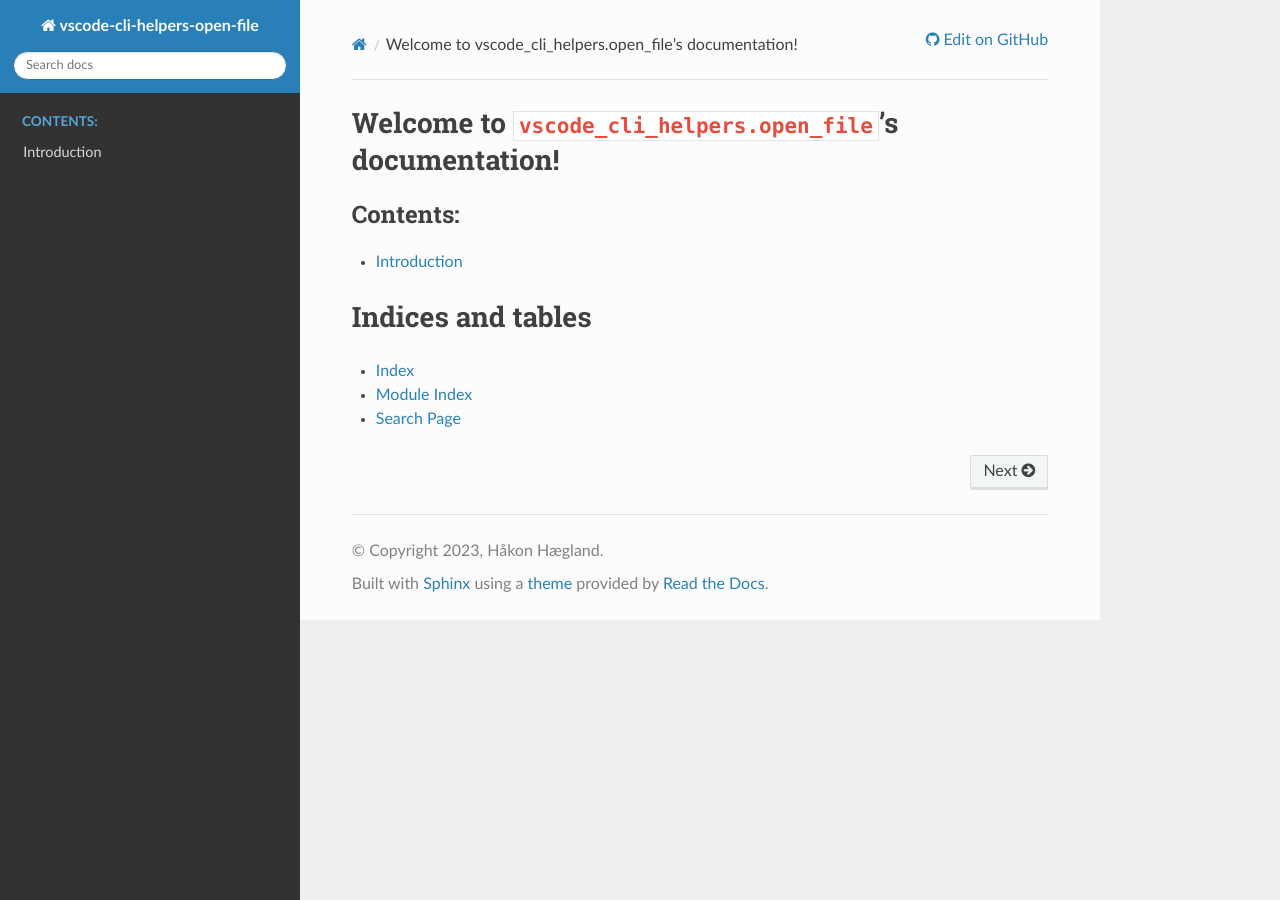
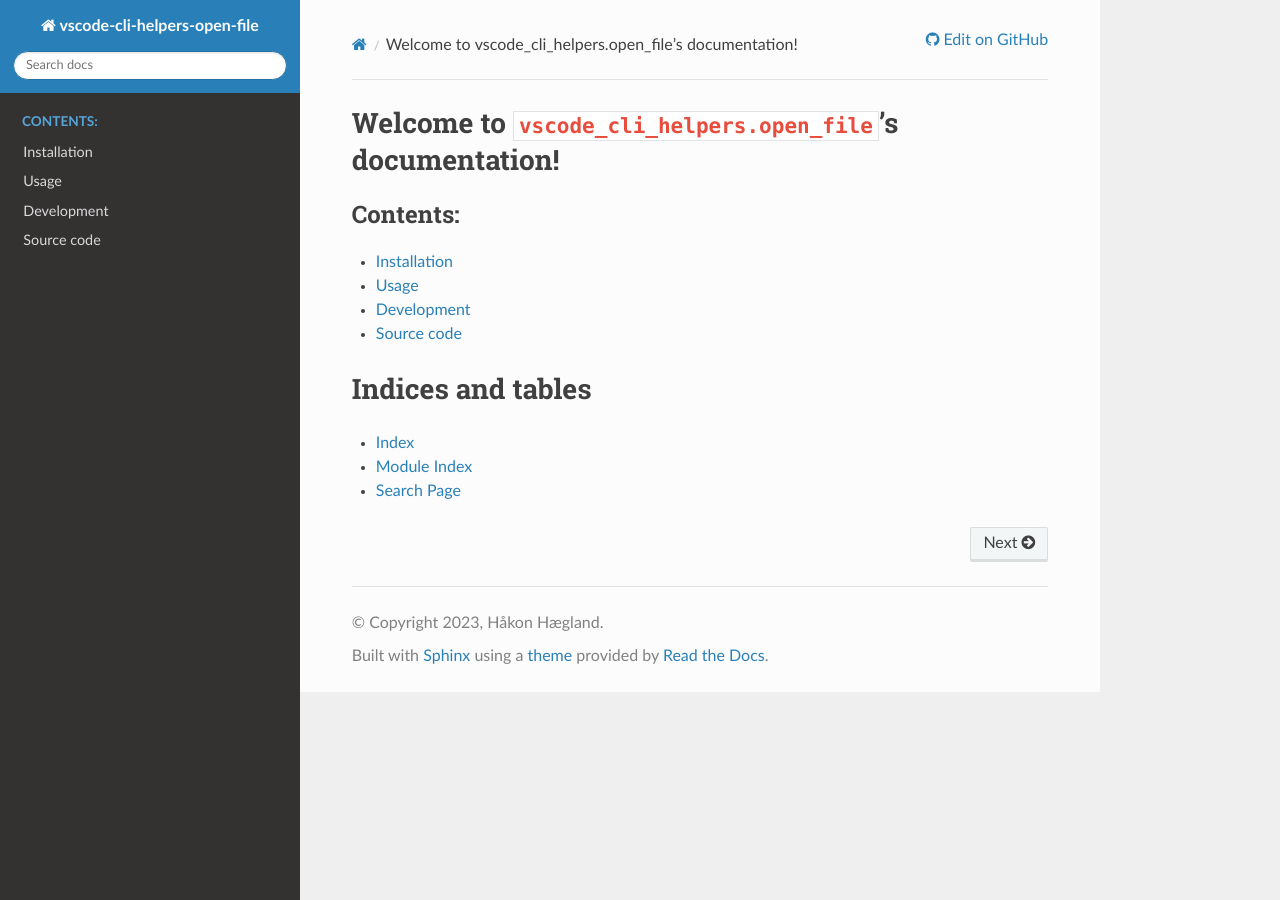
Before and after one commit to hakonhagland/vscode-cli-helpers-open-file, a Sphinx documentation site: the page built from docs/index.rst, in a window 1280 px wide. Built offline with Sphinx 7.4.7 and the Read the Docs theme 2.0.0, drawn with Linux system fonts in a browser that asks for light colours.

```diff
--- a/docs/conf.py
+++ b/docs/conf.py
@@ -16,7 +16,12 @@ import os
 import sys
 
 sys.path.insert(0, os.path.abspath("../src"))
-extensions = ["sphinx.ext.autodoc", "sphinx.ext.coverage", "sphinx_autodoc_typehints"]
+extensions = [
+    "sphinx.ext.autodoc",
+    "sphinx.ext.coverage",
+    "sphinx_autodoc_typehints",
+    "sphinx_click",
+]
 
 templates_path = ["_templates"]
 exclude_patterns = ["_build", "Thumbs.db", ".DS_Store"]
--- a/docs/index.rst
+++ b/docs/index.rst
@@ -10,7 +10,10 @@ Welcome to ``vscode_cli_helpers.open_file``'s documentation!
     :maxdepth: 1
     :caption: Contents:
 
-    introduction
+    installation
+    usage
+    Development <development>
+    source
 
 Indices and tables
 ==================
--- a/docs/introduction.rst
+++ /dev/null
@@ -1,4 +0,0 @@
-Introduction
-============
-
-Introduction.
--- /dev/null
+++ b/docs/usage.rst
@@ -0,0 +1,6 @@
+Usage
+=====
+
+.. click:: vscode_cli_helpers.open_file.script:main
+  :prog: vscode-cli-helper-new-python-script
+  :show-nested:
--- a/pyproject.toml
+++ b/pyproject.toml
@@ -14,9 +14,10 @@ configparser = "^6.0.0"
 sphinx = "^7.2.6"
 sphinx-rtd-theme = "^1.3.0"
 sphinx-autodoc-typehints = "^1.25.2"
+sphinx-click = "^5.0.1"
 
 [tool.poetry.extras]
-docs = ["sphinx", "sphinx-rtd-theme", "sphinx-autodoc-typehints"]
+docs = ["sphinx", "sphinx-rtd-theme", "sphinx-autodoc-typehints", "sphinx-click"]
 
 [tool.poetry.group.dev.dependencies]
 pytest = "^7.4.3"
```
Also changed, not shown: docs/development.rst (added, +39 -0 lines), docs/installation.rst (added, +32 -0 lines), docs/source.rst (added, +11 -0 lines), 3 other files.
